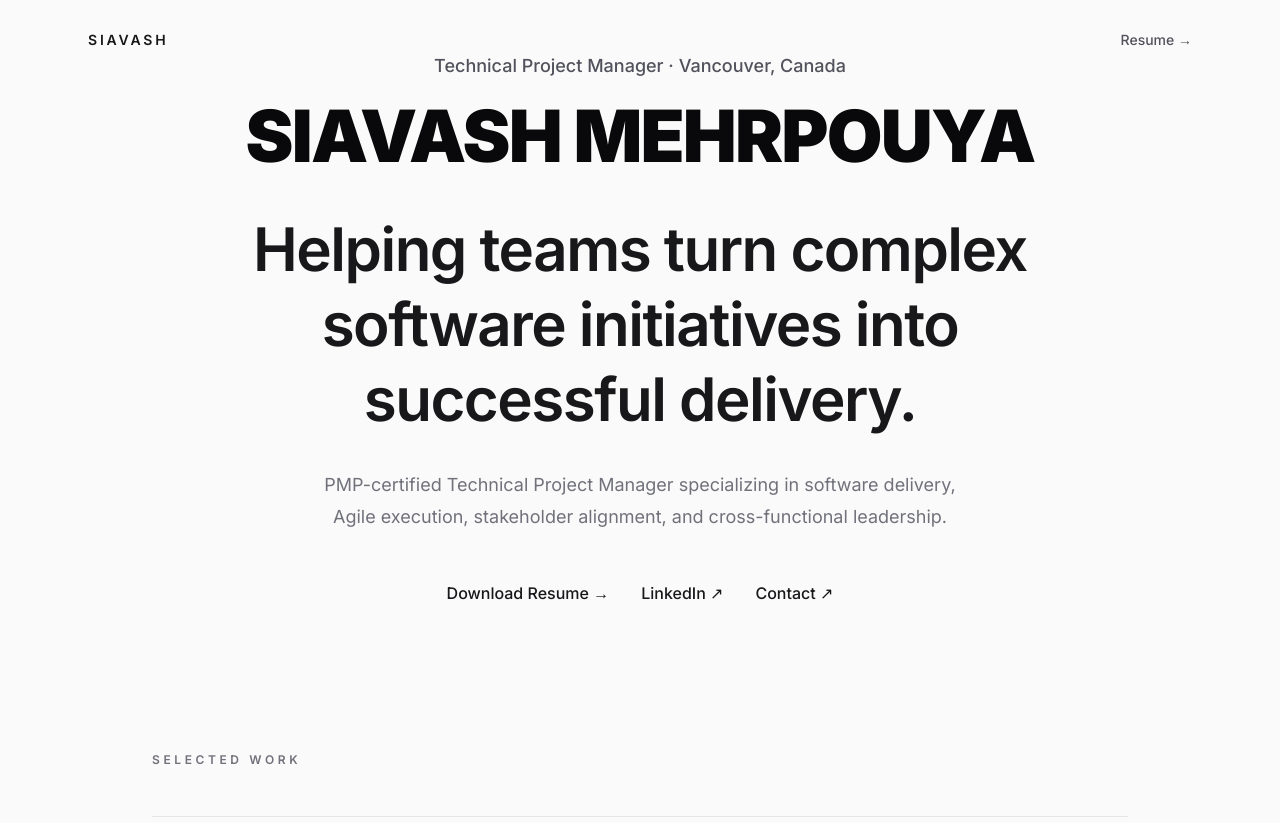
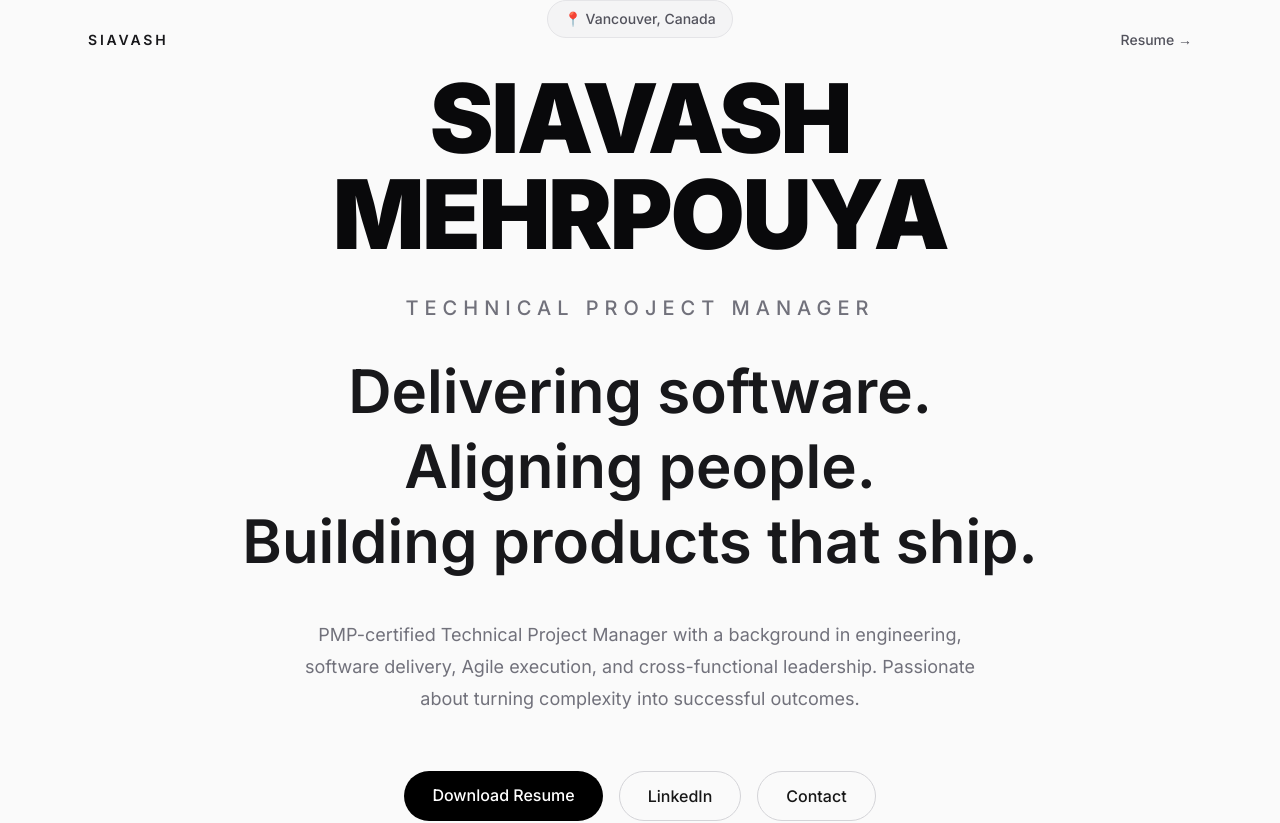
Before and after one commit to siavashmehrpouya/siavash-portfolio, a Next.js app: page / in a window 1280 px wide. Shown: the top 823 px of the page. Built offline with nearby package versions, Linux system fonts and the light colour scheme.

Commit message:
Redesign hero section

```diff
--- a/components/Hero.tsx
+++ b/components/Hero.tsx
@@ -1,48 +1,67 @@
 export default function Hero() {
   return (
-    <section className="mx-auto flex min-h-[82vh] max-w-5xl flex-col items-center justify-center px-6 text-center">
-      <p className="text-lg font-medium text-zinc-600">
-        Technical Project Manager · Vancouver, Canada
+    <section className="mx-auto flex min-h-screen max-w-6xl flex-col items-center justify-center px-6 text-center">
+
+      <div className="rounded-full border border-zinc-200 bg-zinc-100 px-4 py-2 text-sm font-medium text-zinc-600">
+        📍 Vancouver, Canada
+      </div>
+
+      <h1 className="mt-8 text-6xl font-black tracking-tight text-zinc-950 md:text-8xl">
+        SIAVASH
+        <br />
+        MEHRPOUYA
+      </h1>
+
+      <p className="mt-8 text-xl font-medium uppercase tracking-[0.3em] text-zinc-500">
+        Technical Project Manager
       </p>
 
-      <h1 className="mt-5 text-6xl font-black uppercase tracking-tight text-zinc-950 md:text-7xl">
-        SIAVASH MEHRPOUYA
-      </h1>
-
-      <h2 className="mt-10 max-w-4xl text-4xl font-semibold leading-tight tracking-tight text-zinc-900 md:text-6xl">
-        Helping teams turn complex software initiatives into successful delivery.
+      <h2 className="mt-8 max-w-5xl text-4xl font-semibold leading-tight text-zinc-900 md:text-6xl">
+        Delivering software.
+        <br />
+        Aligning people.
+        <br />
+        Building products that ship.
       </h2>
 
-      <p className="mt-8 max-w-2xl text-lg leading-8 text-zinc-500">
-        PMP-certified Technical Project Manager specializing in software delivery,
-        Agile execution, stakeholder alignment, and cross-functional leadership.
+      <p className="mt-10 max-w-2xl text-lg leading-8 text-zinc-500">
+        PMP-certified Technical Project Manager with a background in engineering,
+        software delivery, Agile execution, and cross-functional leadership.
+        Passionate about turning complexity into successful outcomes.
       </p>
 
-      <div className="mt-12 flex items-center gap-8 text-base">
+      <div className="mt-14 flex flex-wrap justify-center gap-4">
+
         <a
           href="/resume.pdf"
           download
-          className="font-medium text-zinc-900 transition hover:text-zinc-500"
+          className="rounded-full bg-black px-7 py-3 font-medium text-white transition duration-300 hover:-translate-y-1 hover:bg-zinc-800"
         >
-          Download Resume →
+          Download Resume
         </a>
 
         <a
           href="https://www.linkedin.com/in/siavash-mehrpouya-pmp-m-sc-384b14a3/"
           target="_blank"
           rel="noopener noreferrer"
-          className="font-medium text-zinc-900 transition hover:text-zinc-500"
+          className="rounded-full border border-zinc-300 px-7 py-3 font-medium transition duration-300 hover:-translate-y-1 hover:bg-zinc-100"
         >
-          LinkedIn ↗
+          LinkedIn
         </a>
 
         <a
           href="mailto:siavash.mehrpouya@gmail.com"
-          className="font-medium text-zinc-900 transition hover:text-zinc-500"
+          className="rounded-full border border-zinc-300 px-7 py-3 font-medium transition duration-300 hover:-translate-y-1 hover:bg-zinc-100"
         >
-          Contact ↗
+          Contact
         </a>
+
       </div>
+
+      <div className="mt-24 animate-bounce text-3xl text-zinc-400">
+        ↓
+      </div>
+
     </section>
   );
 }
```
